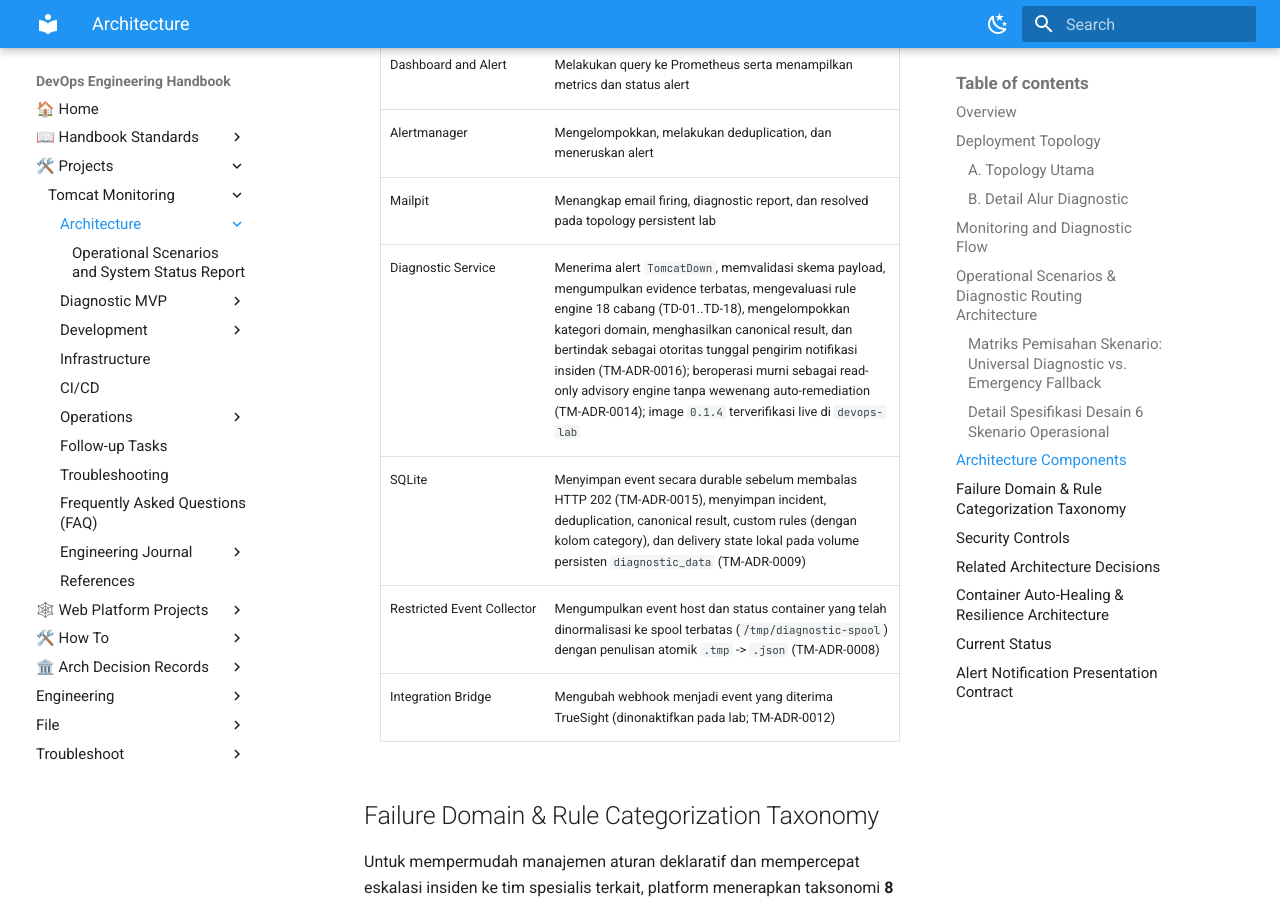
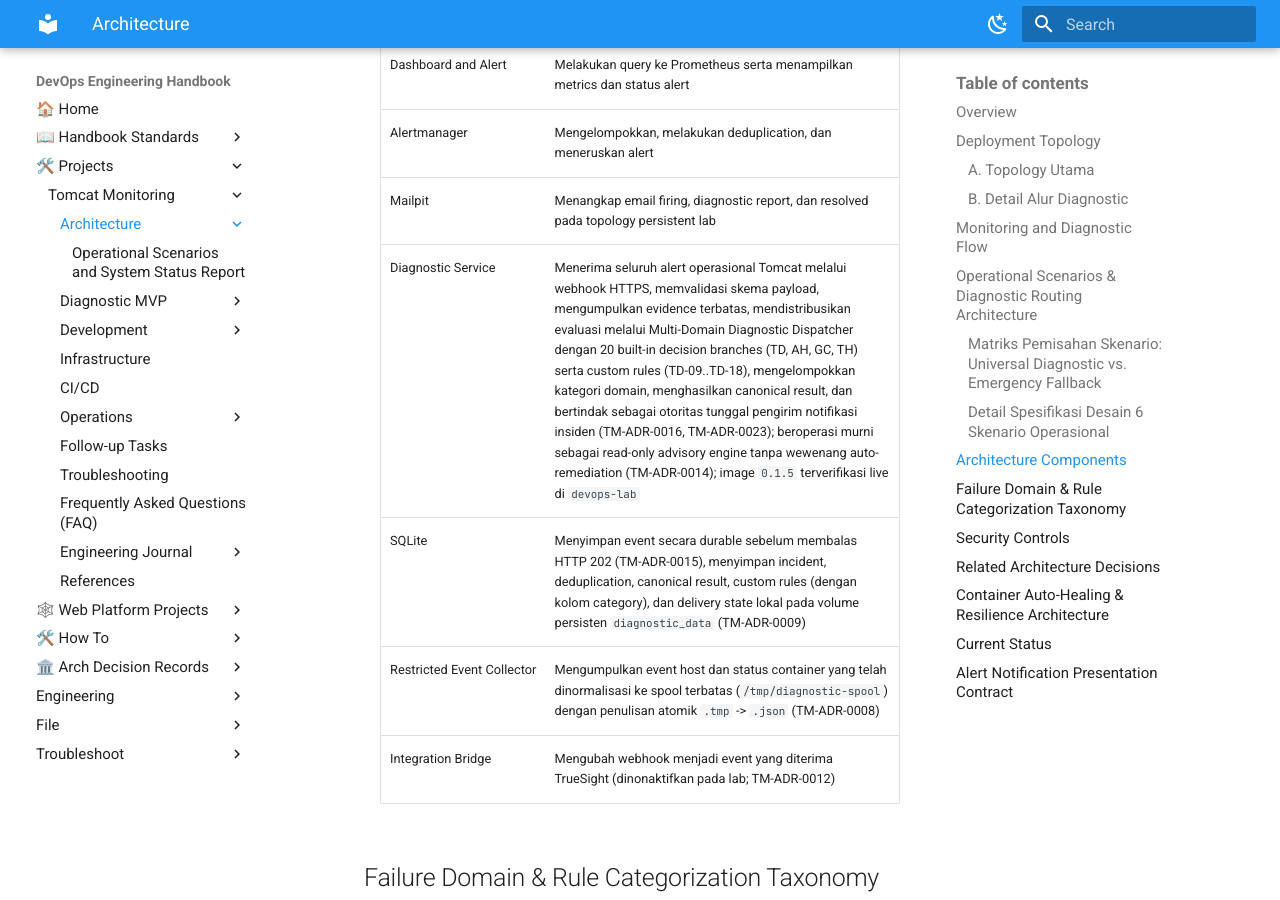
Before and after one commit to edkas07-oss/devops-handbook, an MkDocs documentation site: the page built from docs/projects/tomcat-monitoring/architecture/index.md, in a window 1280 px wide and 900 px high, scrolled down 9370 px. Built offline with MkDocs 1.6.1 and Material for MkDocs 9.7.7, drawn with Linux system fonts in a browser that asks for light colours; some of the changed text lies outside the part shown.

Commit message:
docs(tomcat-monitoring): synchronize architecture, status, development, infrastructure, and contract to v0.1.5

```diff
--- a/docs/projects/tomcat-monitoring/architecture/index.md
+++ b/docs/projects/tomcat-monitoring/architecture/index.md
@@ -416,7 +416,7 @@ flowchart TD
 | Dashboard and Alert | Melakukan query ke Prometheus serta menampilkan metrics dan status alert |
 | Alertmanager | Mengelompokkan, melakukan deduplication, dan meneruskan alert |
 | Mailpit | Menangkap email firing, diagnostic report, dan resolved pada topology persistent lab |
-| Diagnostic Service | Menerima alert `TomcatDown`, memvalidasi skema payload, mengumpulkan evidence terbatas, mengevaluasi rule engine 18 cabang (TD-01..TD-18), mengelompokkan kategori domain, menghasilkan canonical result, dan bertindak sebagai otoritas tunggal pengirim notifikasi insiden (TM-ADR-0016); beroperasi murni sebagai read-only advisory engine tanpa wewenang auto-remediation (TM-ADR-0014); image `0.1.4` terverifikasi live di `devops-lab` |
+| Diagnostic Service | Menerima seluruh alert operasional Tomcat melalui webhook HTTPS, memvalidasi skema payload, mengumpulkan evidence terbatas, mendistribusikan evaluasi melalui Multi-Domain Diagnostic Dispatcher dengan 20 built-in decision branches (TD, AH, GC, TH) serta custom rules (TD-09..TD-18), mengelompokkan kategori domain, menghasilkan canonical result, dan bertindak sebagai otoritas tunggal pengirim notifikasi insiden (TM-ADR-0016, TM-ADR-0023); beroperasi murni sebagai read-only advisory engine tanpa wewenang auto-remediation (TM-ADR-0014); image `0.1.5` terverifikasi live di `devops-lab` |
 | SQLite | Menyimpan event secara durable sebelum membalas HTTP 202 (TM-ADR-0015), menyimpan incident, deduplication, canonical result, custom rules (dengan kolom category), dan delivery state lokal pada volume persisten `diagnostic_data` (TM-ADR-0009) |
 | Restricted Event Collector | Mengumpulkan event host dan status container yang telah dinormalisasi ke spool terbatas (`/tmp/diagnostic-spool`) dengan penulisan atomik `.tmp` -> `.json` (TM-ADR-0008) |
 | Integration Bridge | Mengubah webhook menjadi event yang diterima TrueSight (dinonaktifkan pada lab; TM-ADR-0012) |
@@ -524,11 +524,11 @@ Prometheus juga melakukan scrape rutin ke endpoint self-monitoring Diagnostic Se
 Prometheus memicu alert `DiagnosticServiceDown` yang diteruskan Alertmanager langsung
 melalui *direct emergency SMTP route* ke Mailpit, mencegah *Silent Failure* (TM-ADR-0020).
 
-Alertmanager mengelola deduplikasi dan routing alert secara persisten. Rule
-`TomcatDown` diteruskan melalui HTTPS internal ke Diagnostic Service (`0.1.4`).
+Alertmanager mengelola deduplikasi dan routing alert secara persisten (`group_wait: 10s`, `group_interval: 15s`). Seluruh
+alert operasional Tomcat diteruskan melalui HTTPS internal ke Diagnostic Service (`0.1.5`).
 Diagnostic Service memproses webhook secara asinkron, membaca metrik Prometheus,
 spool `/tmp/diagnostic-spool`, dan log Tomcat `/tmp/tomcat-logs` secara read-only,
-mengevaluasi pohon keputusan 18 cabang `TD-01` s/d `TD-18`, menyimpan riwayat audit ke
+mengevaluasi pohon keputusan multi-domain (20 built-in branches `TD`, `AH`, `GC`, `TH` dan curated custom branches `TD-09` s/d `TD-18`), menyimpan riwayat audit ke
 SQLite `diagnostic_data`, dan mengirimkan laporan diagnosis 7-seksi ke Mailpit.
 Siklus pemulihan (*resolved*) memicu korelasi insiden otomatis dan mengirimkan
 notifikasi pemulihan.
```
Also changed, not shown: docs/projects/tomcat-monitoring/architecture/operational-scenarios-and-system-status-report.md (+2 -2 lines), docs/projects/tomcat-monitoring/development/index.md (+2 -2 lines), docs/projects/tomcat-monitoring/diagnostic-mvp/diagnostic-result-and-confidence-contract.md (+2 -2 lines), docs/projects/tomcat-monitoring/infrastructure/index.md (+1 -1 lines).
